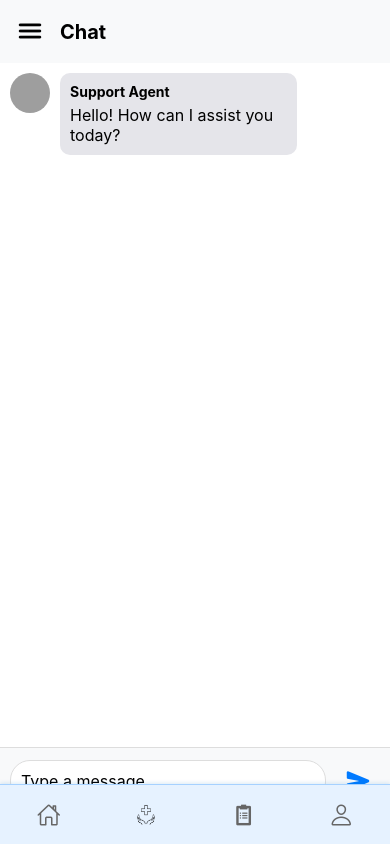
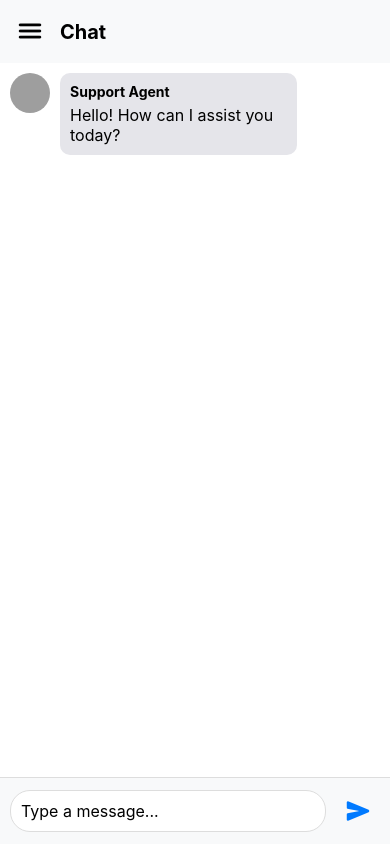
Before and after one commit to akindukodithuwakku/ATG-Mobile, a React Native app: screen /Messaging in a window 390 px wide. Built offline with nearby package versions, Linux system fonts and the light colour scheme; grey boxes are pictures that could not be loaded.

Commit message:
hide-bottom-nav-bar

```diff
--- a/screens/Messaging.js
+++ b/screens/Messaging.js
@@ -143,7 +143,7 @@ const ChatScreen = ({ navigation }) => {
       </KeyboardAvoidingView>
 
       {/* Bottom Navigation */}
-      <BottomNavigationCN navigation={navigation} />
+      {/* <BottomNavigationCN navigation={navigation} /> */}
     </SafeAreaView>
   );
 };
@@ -156,7 +156,7 @@ const styles = StyleSheet.create({
   container: {
     flex: 1,
     backgroundColor: "#fff",
-    marginBottom: 30,
+    marginBottom: 0,
   },
   header: {
     flexDirection: "row",
```
